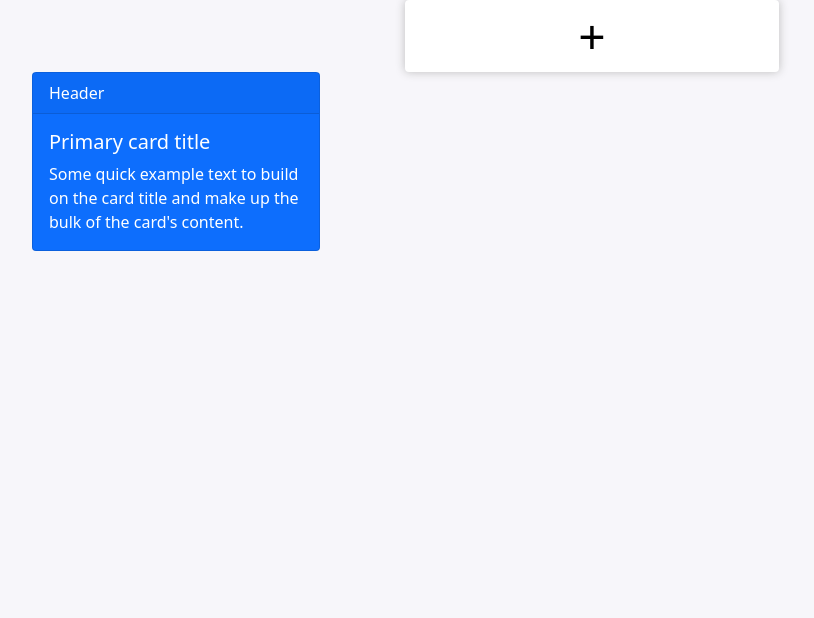
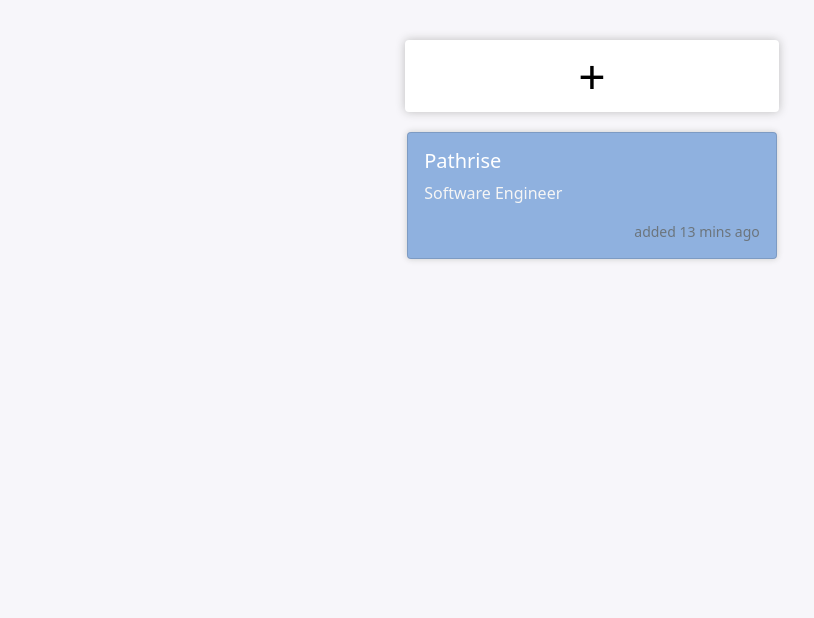
Before and after one commit to danielrezz/jobWishlist, a plain HTML site: page index.html in a window 1280 px wide. Shown: the part 182-800 px from the top of the page, without its empty margins (48-862 px from the left). Drawn offline with nearby package versions, Linux system fonts and the light colour scheme.

Commit message:
add card style

```diff
--- a/index.html
+++ b/index.html
@@ -22,14 +22,13 @@
             data-bs-target="#exampleModal">&#43;</button>
     </div>
 
-    <div class="card text-white bg-primary mb-3" style="max-width: 18rem;">
-        <div class="card-header">Header</div>
+    <div class="card">
         <div class="card-body">
-            <h5 class="card-title">Primary card title</h5>
-            <p class="card-text">Some quick example text to build on the card title and make up the bulk of the card's
-                content.</p>
+          <h5 class="card-title">Pathrise</h5>
+          <p class="card-text">Software Engineer</p>
+          <p class="card-text"><small class="text-muted">added 13 mins ago</small></p>
         </div>
-    </div>
+      </div>
 
     <!-- Modal -->
     <div class="modal fade" id="exampleModal" tabindex="-1" aria-labelledby="exampleModalLabel" aria-hidden="true">
--- a/style.css
+++ b/style.css
@@ -14,6 +14,7 @@ h2 {
 }
 
 .addBtn {
+    margin-top: 40px;
     font-size: 48px;
     color: black;
     padding: 0px;
@@ -83,3 +84,25 @@ h2 {
 .contBtn:hover {
     background-color: #6f29ca !important;
 }
+
+.card {
+    margin: auto;
+    width: 33%;
+    display: flex;
+    justify-content: center;
+    margin-top: 20px;
+    background-color: #8fb1df;
+    box-shadow: 0 0 6px rgb(202, 202, 202);
+}
+
+.card-title {
+    color: white;
+}
+
+.card-text {
+    color: whitesmoke;
+}
+
+.card-text .text-muted {
+    float: right;
+}
```
